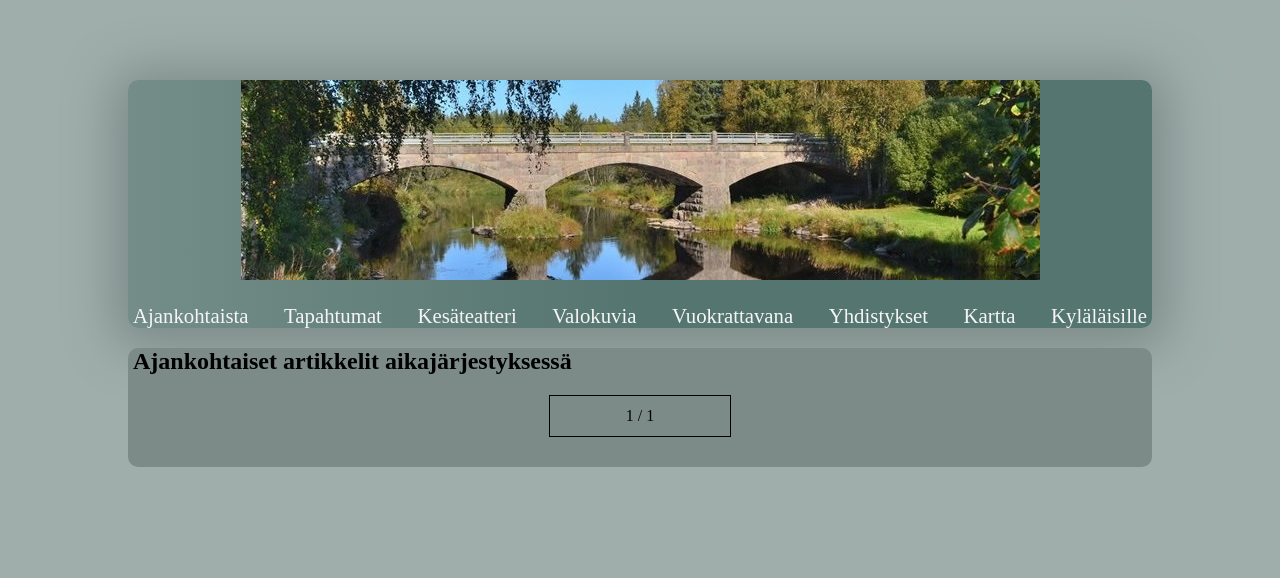
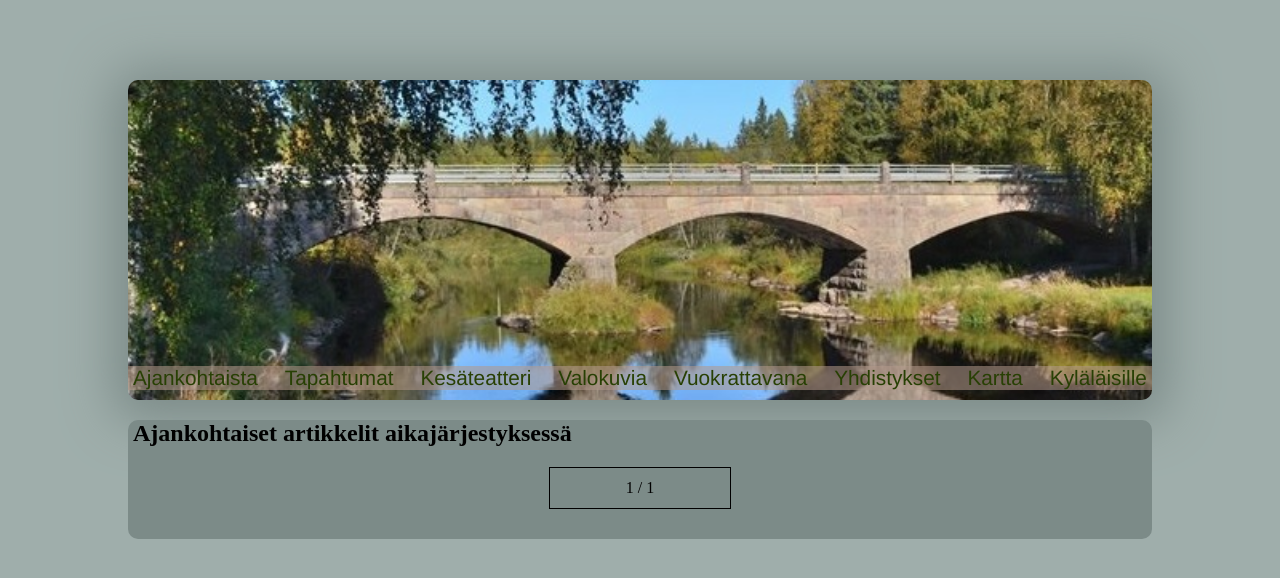
Before and after one commit to thuemaa/Veneskoski, a Django app: page /ajankohtaista/ in a window 1280 px wide. Shown: the top 578 px of the page. Run offline with Django 3.2, Linux system fonts and the light colour scheme; data that the repository does not hold is empty.

Commit message:
css säätöö
logo ja images

```diff
--- a/static/css/_images.scss
+++ b/static/css/_images.scss
@@ -116,8 +116,9 @@ $margin-size: 25px;
   display: flex;
   flex-direction: column;
   justify-content: flex-start;
+  flex-flow: column nowrap;
   text-align: center;
-  top: 2%;
+  top: 0%;
   margin: 0;
   padding: 0;
 
@@ -128,6 +129,8 @@ $margin-size: 25px;
   display: inline-block;
   object-fit: contain;
   margin: auto;
+  margin-bottom: 0;
+  padding: 0;
 
   img {
      object-fit: contain;
--- a/static/css/_navigation.scss
+++ b/static/css/_navigation.scss
@@ -14,16 +14,20 @@ $active-link-color: #c8e2dd;
     margin-bottom: 0.8rem;
     top: 50rem;
     width: 80%;
+    height: 20rem;
     display: block;
-    background: linear-gradient(to right, $nav-color, $nav-color2, $nav-color2);
+    //background: linear-gradient(to right, $nav-color, $nav-color2, $nav-color2);
+    background-image: url("silta2.jpg");
+    background-size: cover;
     border-radius: 10px 10px 10px 10px;
     /*ISO EHKÄ */
-    max-width: 1450px;
+    max-width: 1300px;
     box-shadow:  0px 5px 50px 15px #7c8b88;
   }
 
   .logo_container {
     margin: auto;
+    width: 100%;
     display: flex;
     justify-content: center;
     /*img {
@@ -38,13 +42,14 @@ $active-link-color: #c8e2dd;
 
   .nav_links_container {
     margin: auto;
-    margin-top: 20px;
-    top: 8.1rem;
+    margin-top: 17.9rem;
+    background-color: rgba(179,154,139, 0.55);
+    top: 8rem;
     display: flex;
     justify-content: space-between;
     flex-direction: row;
     width: 100%;
-    max-width: 1200px;
+    max-width: 1300px;
 
   }
 
@@ -52,7 +57,8 @@ $active-link-color: #c8e2dd;
 
     a {
       font-size: 1.3rem;
-      color: whitesmoke;
+      font-family: "Helvetica Neue", Helvetica, Arial, sans-serif;
+      color: #284004;
       text-decoration: none;
       padding: 5px;
     }
--- a/static/css/style.css
+++ b/static/css/style.css
@@ -11,15 +11,18 @@ html, body, ul, ol {
     margin-bottom: 0.8rem;
     top: 50rem;
     width: 80%;
+    height: 20rem;
     display: block;
-    background: linear-gradient(to right, #748D88, #557570, #557570);
+    background-image: url("silta2.jpg");
+    background-size: cover;
     border-radius: 10px 10px 10px 10px;
     /*ISO EHK├ä */
-    max-width: 1450px;
+    max-width: 1300px;
     box-shadow: 0px 5px 50px 15px #7c8b88; }
 
   .logo_container {
     margin: auto;
+    width: 100%;
     display: flex;
     justify-content: center;
     /*img {
@@ -32,17 +35,19 @@ html, body, ul, ol {
 
   .nav_links_container {
     margin: auto;
-    margin-top: 20px;
-    top: 8.1rem;
+    margin-top: 17.9rem;
+    background-color: rgba(179, 154, 139, 0.55);
+    top: 8rem;
     display: flex;
     justify-content: space-between;
     flex-direction: row;
     width: 100%;
-    max-width: 1200px; }
+    max-width: 1300px; }
 
   .link_div a {
     font-size: 1.3rem;
-    color: whitesmoke;
+    font-family: "Helvetica Neue", Helvetica, Arial, sans-serif;
+    color: #284004;
     text-decoration: none;
     padding: 5px; }
 
@@ -255,8 +260,9 @@ html, body, ul, ol {
   display: flex;
   flex-direction: column;
   justify-content: flex-start;
+  flex-flow: column nowrap;
   text-align: center;
-  top: 2%;
+  top: 0%;
   margin: 0;
   padding: 0; }
 
@@ -264,7 +270,9 @@ html, body, ul, ol {
   position: relative;
   display: inline-block;
   object-fit: contain;
-  margin: auto; }
+  margin: auto;
+  margin-bottom: 0;
+  padding: 0; }
   .large_img_imgcontainer img {
     object-fit: contain;
     max-width: 80vw;
@@ -341,6 +349,6 @@ body {
     padding: 0 5px 5px 5px;
     border-radius: 10px 10px 10px 10px;
     /*ISO EHK├ä */
-    max-width: 1450px; } }
+    max-width: 1300px; } }
 
 /*# sourceMappingURL=style.css.map */
--- a/static/css/style.scss
+++ b/static/css/style.scss
@@ -41,7 +41,7 @@ body {
     padding: 0 5px 5px 5px;
     border-radius: 10px 10px 10px 10px;
     /*ISO EHKÄ */
-    max-width: 1450px;
+    max-width: 1300px;
   }
 
 }
--- a/templates/navigation.html
+++ b/templates/navigation.html
@@ -4,12 +4,13 @@
 
 {% block content %}
 <nav class="navbar">
+        <a href="{% url "home" %}">
         <div class="logo_container">
-            <a href="{% url "home" %}"><picture>
+            <!--<picture>
                 <source media="(min-width: 1080px" srcset="{% static 'silta2.jpg'%}">
                 <img src="{% static 'logo.png' %}" alt="logo">
-            </picture></a>
-        </div>
+            </picture>-->
+        </div></a>
         <div class="nav_button_div">
             <a href="#" id="navbutton">☰</a>
         </div>
```
Also changed, not shown: templates/valokuvat.html (+5 -4 lines), static/css/silta.jpg (added), static/css/silta2.jpg (added), static/puku.jpg (renamed from static/WP_20171119_17_26_57_Pro.jpg), 1 other file.
